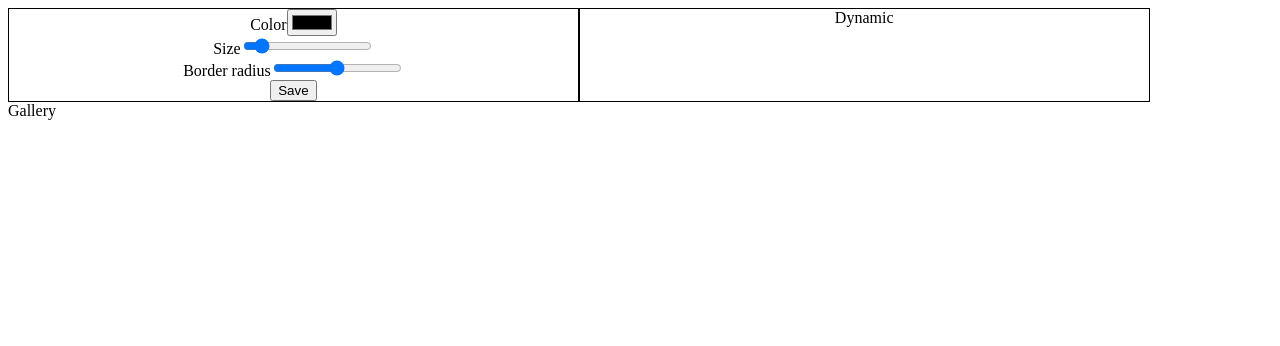
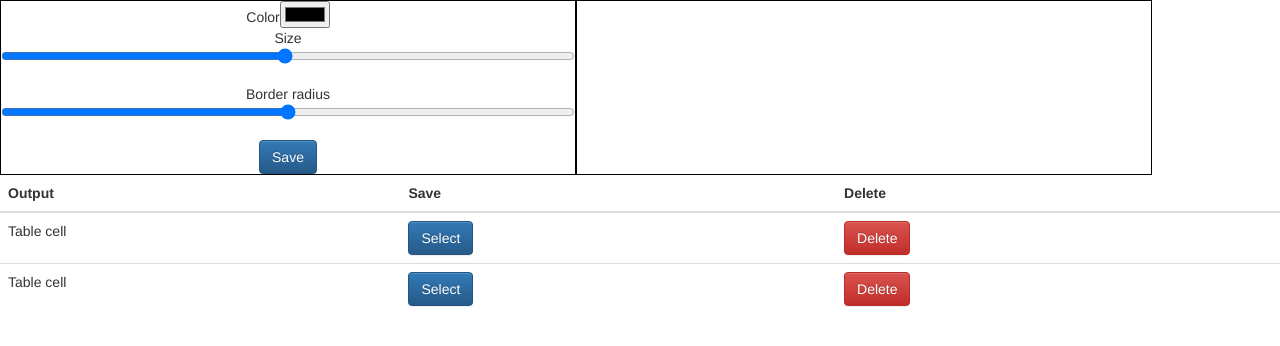
Before and after one commit to simonadomnisoru/dynamic-panels, a React (Create React App) app: page / in a window 1280 px wide. Shown: the top 346 px of the page. Built offline with nearby package versions, Linux system fonts and the light colour scheme.

Commit message:
Begin gallery

```diff
--- a/package.json
+++ b/package.json
@@ -7,6 +7,7 @@
     "eslint-plugin-jsx-a11y": "^6.1.1",
     "eslint-plugin-react": "^7.11.1",
     "react": "^16.4.2",
+    "react-bootstrap": "^0.32.4",
     "react-dom": "^16.4.2",
     "react-scripts": "1.1.5",
     "redux": "^4.0.0",
--- a/public/index.html
+++ b/public/index.html
@@ -1,9 +1,14 @@
 <!DOCTYPE html>
 <html lang="en">
+
 <head>
   <meta charset="utf-8">
   <meta name="viewport" content="width=device-width, initial-scale=1, shrink-to-fit=no">
   <meta name="theme-color" content="#000000">
+  <link rel="stylesheet" href="https://maxcdn.bootstrapcdn.com/bootstrap/3.3.7/css/bootstrap.min.css" integrity="sha384-BVYiiSIFeK1dGmJRAkycuHAHRg32OmUcww7on3RYdg4Va+PmSTsz/K68vbdEjh4u"
+    crossorigin="anonymous">
+  <link rel="stylesheet" href="https://maxcdn.bootstrapcdn.com/bootstrap/3.3.7/css/bootstrap-theme.min.css" integrity="sha384-rHyoN1iRsVXV4nD0JutlnGaslCJuC7uwjduW9SVrLvRYooPp2bWYgmgJQIXwl/Sp"
+    crossorigin="anonymous">
   <title>Editor</title>
 </head>
 
--- a/src/components/Editor.js
+++ b/src/components/Editor.js
@@ -1,5 +1,6 @@
 import React from 'react';
 import { setColorDispatcher, setSizeDispatcher, setBorderDispatcher, saveOutput } from '../state/dispatchers';
+import { Button } from 'react-bootstrap';
 import '../styles/App.css';
 
 class Editor extends React.PureComponent {
@@ -10,7 +11,7 @@ class Editor extends React.PureComponent {
                 setColorDispatcher(ev.target.value);
                 break;
             case 'size':
-                setSizeDispatcher(ev.target.value + 'px');
+                setSizeDispatcher(ev.target.value + '%');
                 break;
             case 'border':
                 setBorderDispatcher(ev.target.value + 'px');
@@ -28,12 +29,12 @@ class Editor extends React.PureComponent {
                 <input type="color" onChange={ev => this.onEdit(ev, 'color')} />
                 <br />
                 Size
-                <input type="range" min="0" max="500" onChange={ev => this.onEdit(ev, 'size')} />
+                <input type="range" min="1" max="100" onChange={ev => this.onEdit(ev, 'size')} />
                 <br />
                 Border radius
                 <input type="range" min="0" max="100" onChange={ev => this.onEdit(ev, 'border')} />
                 <br />
-                <input type="button" min="0" max="100" value="Save" onClick={() => this.onSave()} />
+                <Button bsStyle="primary" type="button" min="0" max="100" value="Save" onClick={() => this.onSave()}>Save</Button>
             </div>
         );
     }
--- a/src/components/Gallery.js
+++ b/src/components/Gallery.js
@@ -1,10 +1,48 @@
 import React from 'react';
+import { Table, Button } from 'react-bootstrap';
+import store from '../state/store';
 class Gallery extends React.PureComponent {
+    constructor() {
+        super();
+        this.state = {
+            outputs: {}
+        };
+    }
+
+    componentDidMount() {
+        this.unsubscribe = store.subscribe(() => {
+            this.setState({
+                outputs: store.getState().outputs
+            });
+        });
+    }
+
+    componentWillUnmount() {
+        this.unsubscribe();
+    }
     render() {
         return (
-            <div className="Gallery">
-                Gallery
-            </div>
+            <Table responsive>
+                <thead>
+                    <tr>
+                        <th>Output</th>
+                        <th>Save</th>
+                        <th>Delete</th>
+                    </tr>
+                </thead>
+                <tbody>
+                    <tr>
+                        <td>Table cell</td>
+                        <td><Button bsStyle="primary" type="button">Select</Button></td>
+                        <td><Button bsStyle="danger" type="button">Delete</Button></td>
+                    </tr>
+                    <tr>
+                        <td>Table cell</td>
+                        <td><Button bsStyle="primary" type="button">Select</Button></td>
+                        <td><Button bsStyle="danger" type="button">Delete</Button></td>
+                    </tr>
+                </tbody>
+            </Table>
         );
     }
 }
--- a/src/components/Output.js
+++ b/src/components/Output.js
@@ -29,9 +29,7 @@ class Output extends React.PureComponent {
     render() {
         return (
             <div className="Output">
-                <div style={this.state.style}>
-                    Dynamic
-                </div>
+                <div style={this.state.style}></div>
             </div>
         );
     }
```
Also changed, not shown: 1 other file (tests, documents, lock files or other folders).
